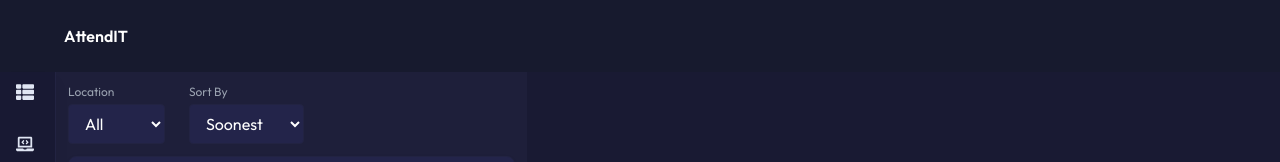
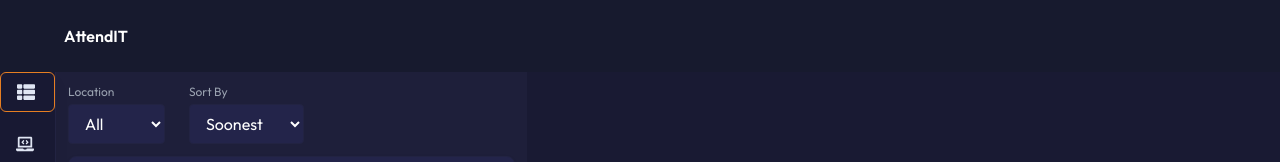
Before and after one commit to ItsMeSaba/attend-it.ge, a Next.js app: page / in a window 1280 px wide. Shown: the top 162 px of the page. Built offline with nearby package versions, Linux system fonts and the light colour scheme; no server answers.

Commit message:
fix: standardize default category value and handle empty conference list
- Changed default active category from "all" to "All" for consistency.
- Added a message to display when no conferences are found in the ConferencesList component.

```diff
--- a/src/app/components/sections/categories-sidebar/CategoriesSidebar.tsx
+++ b/src/app/components/sections/categories-sidebar/CategoriesSidebar.tsx
@@ -55,7 +55,7 @@
     router.replace(`?${params.toString()}`, { scroll: false });
   }
 
-  const activeCategory = searchParams?.get("category") || "all";
+  const activeCategory = searchParams?.get("category") || "All";
 
   return (
     <aside
--- a/src/app/components/sections/conferences-list/ConferencesList.tsx
+++ b/src/app/components/sections/conferences-list/ConferencesList.tsx
@@ -6,6 +6,16 @@
 
 export function ConferencesList() {
   const { conferences } = useConferences();
+
+  if (conferences.length === 0) {
+    return (
+      <div className="flex flex-col gap-4 relative z-10 px-3 py-10">
+        <div className="text-center text-gray-400 text-lg">
+          No conferences found
+        </div>
+      </div>
+    );
+  }
 
   return (
     <div className="flex flex-col gap-4 relative z-10 px-3">
```
